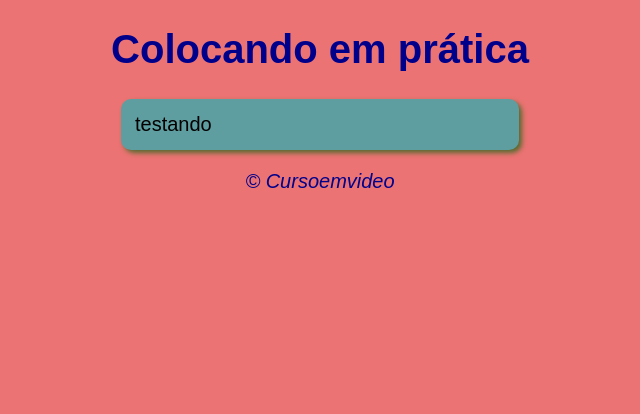
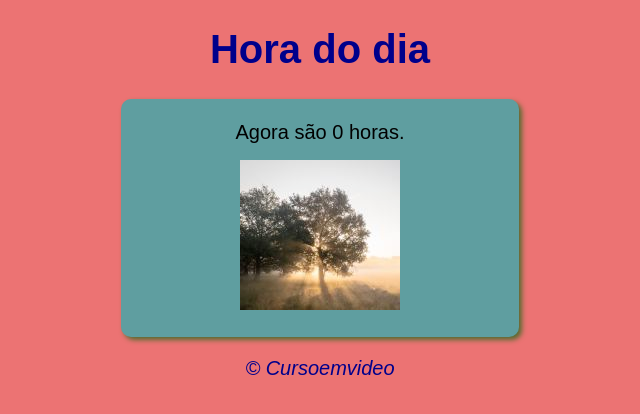
Before and after one commit to lessa73/PraticandoJS, a plain HTML site: page index.html in a window 1280 px wide. Shown: the whole page, without its empty margins (320-960 px from the left). Drawn offline with Linux system fonts and the light colour scheme.

Commit message:
inserido function no script, inserido div no style e atualização do site

```diff
--- a/index.html
+++ b/index.html
@@ -7,16 +7,17 @@
     <title>PRATICANDOJS</title>
     <link rel="stylesheet" href="style.css">
 </head>
-<body>
+<body onload="carregar()">
     <header>
-        <h1>Colocando em prática</h1>
+        <h1>Hora do dia</h1>
     </header>
     <section>
-        <div>
-            testando
+        <div id="msg">
+
 
         </div>
-        <div>
+        <div id="=foto">
+            <img id="imagem" src="imagem/manhã.png" alt="foto do dia">
 
         </div>
 
--- a/script.js
+++ b/script.js
@@ -1 +1,8 @@
-alert('Olá!')
+function carregar(){
+    var msg = window.document.getElementById('msg')
+    var img = window.document.getElementById('imagem')
+    var data = new Date()
+    var hora = data.getHours()
+    msg.innerHTML = `Agora são ${hora} horas.`
+
+}
--- a/style.css
+++ b/style.css
@@ -19,6 +19,11 @@ section {
 
 }
 
+div{
+    text-align: center;
+    padding: 8px;
+}
+
 footer {
     color: darkblue;
     text-align: center;
```
